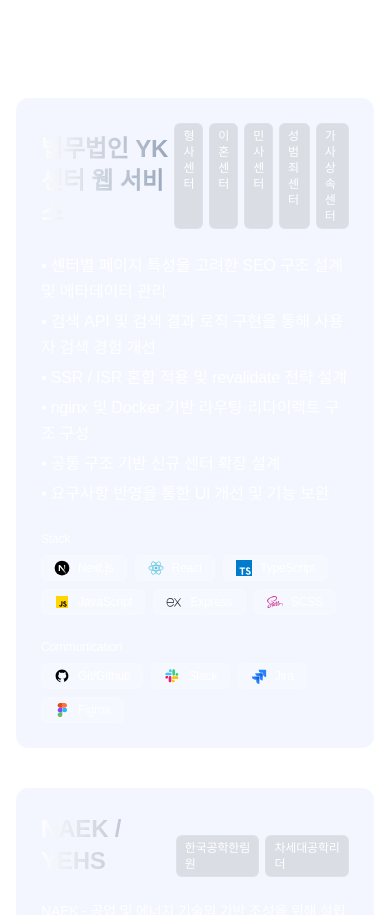
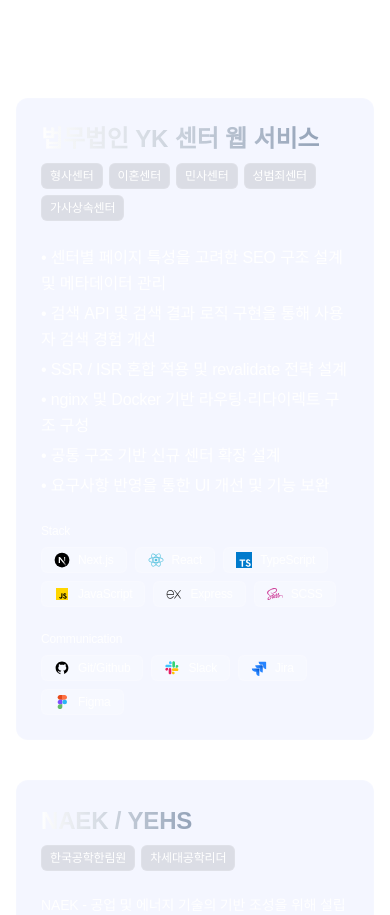
Before and after one commit to JangBai/JangBai.github.io, a React (Vite) app: page / in a window 390 px wide. Shown: the part 2520-3435 px from the top of the page. Built offline with nearby package versions, Linux system fonts and the light colour scheme; a web font is replaced by a local one.

Commit message:
fix: project 영역 반응형 1차 작업

```diff
--- a/src/pages/home/Projects.tsx
+++ b/src/pages/home/Projects.tsx
@@ -16,13 +16,13 @@ export default function Projects() {
           className="relative w-full rounded-xl border border-white/10 bg-[var(--color-accent-soft-20)] p-6"
         >
           {/* 헤더 */}
-          <div className="mb-6 flex items-end justify-between">
+          <div className="mb-6 flex flex-wrap items-end justify-between gap-2">
             <h3 className="bg-gradient-to-r from-slate-900 to-slate-500 bg-clip-text text-2xl font-semibold text-transparent dark:from-white dark:to-slate-400">
               {project.title}
             </h3>
 
             {project.links && project.links.length > 0 && (
-              <div className="flex gap-1.5">
+              <div className="flex flex-wrap gap-1.5">
                 {project.links.map((item) => (
                   <a
                     key={item.id}
```
